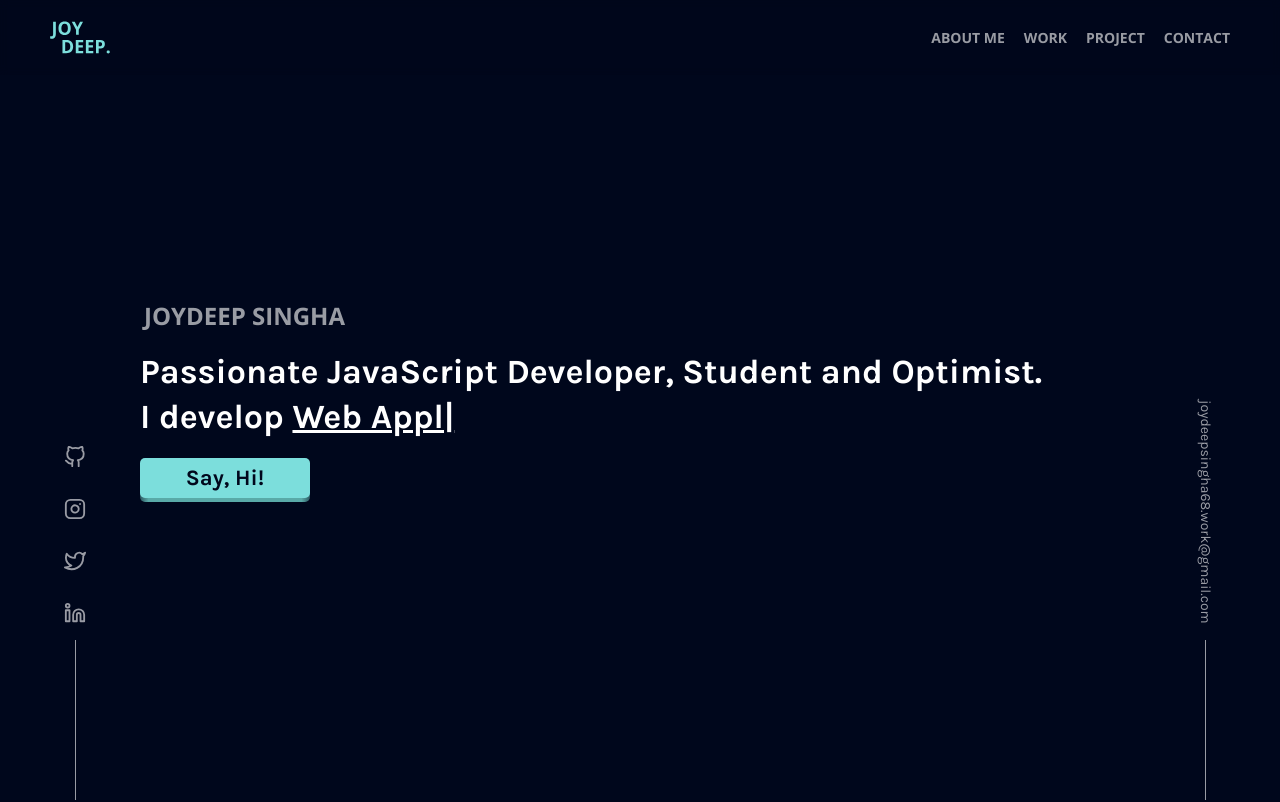
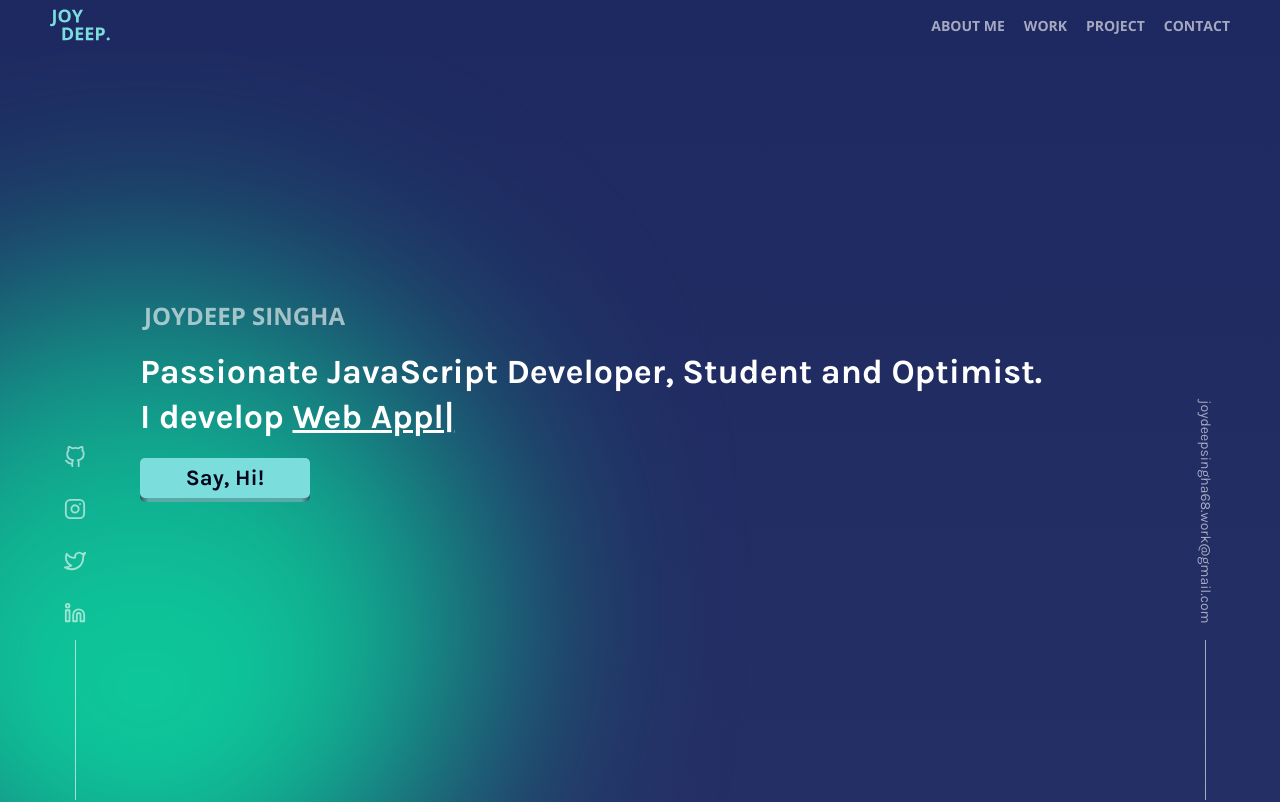
Before and after one commit to Jds-23/curly-robot, a Next.js app: page / in a window 1280 px wide. Shown: the top 802 px of the page. Built offline with nearby package versions, Linux system fonts and the light colour scheme.

Commit message:
feat: gradient

```diff
--- a/components/AboutMe.tsx
+++ b/components/AboutMe.tsx
@@ -38,7 +38,7 @@ const AboutMe = ({ isTablet, isMobile }) => {
 export default AboutMe;
 const Container = styled.div`
   min-height: 100vh;
-  background-color: #00071c;
+  /* background-color: #00071c; */
   width: 100%;
   display: grid;
   ${(props) =>
--- a/components/Contact.tsx
+++ b/components/Contact.tsx
@@ -36,7 +36,7 @@ ${props => !props.isTablet && 'width:50%;'}
 `
 
 const Container = styled.div`
-background-color:#00071C;
+/* background-color:#00071C; */
 width:100%;
 display:flex;
 flex-direction:column;
--- a/components/Footer.tsx
+++ b/components/Footer.tsx
@@ -28,7 +28,7 @@ const Footer = () => {
 
 export default Footer
 const Container = styled.div`
-background-color:#00071C;
+/* background-color:#00071C; */
 width:100%;
 display:flex;
 flex-direction:column;
--- a/components/Hero.tsx
+++ b/components/Hero.tsx
@@ -29,7 +29,6 @@ const Hero = ({ isTablet, isMobile }) => {
 export default Hero;
 const Container = styled.div`
   min-height: 100vh;
-  background-color: #00071c;
   width: 100%;
   display: flex;
   flex-direction: column;
--- a/components/Home.tsx
+++ b/components/Home.tsx
@@ -1,73 +1,51 @@
-import dynamic from 'next/dynamic';
-import styled from 'styled-components';
-import { useRef } from 'react';
-import { useMediaQuery } from 'react-responsive';
-const Contact = dynamic(
-    () => import('@components/Contact'),
-    { ssr: false }
-)
-const Header = dynamic(
-    () => import('@components/header'),
-    { ssr: false }
-)
-const LeftNav = dynamic(
-    () => import('@components/LeftNav'),
-    { ssr: false }
-)
-const RightNav = dynamic(
-    () => import('@components/RightNav'),
-    { ssr: false }
-)
-const Hero = dynamic(
-    () => import('@components/Hero'),
-    { ssr: false }
-)
-const AboutMe = dynamic(
-    () => import('@components/AboutMe'),
-    { ssr: false }
-)
-const Work = dynamic(
-    () => import('@components/Work'),
-    { ssr: false }
-)
-const Project = dynamic(
-    () => import('@components/Project'),
-    { ssr: false }
-)
-const Footer = dynamic(
-    () => import('@components/Footer'),
-    { ssr: false }
-)
+import dynamic from "next/dynamic";
+import styled from "styled-components";
+import React, { useRef } from "react";
+import { useMediaQuery } from "react-responsive";
+const Contact = dynamic(() => import("@components/Contact"), { ssr: false });
+const Header = dynamic(() => import("@components/header"), { ssr: false });
+const LeftNav = dynamic(() => import("@components/LeftNav"), { ssr: false });
+const RightNav = dynamic(() => import("@components/RightNav"), { ssr: false });
+const Hero = dynamic(() => import("@components/Hero"), { ssr: false });
+const AboutMe = dynamic(() => import("@components/AboutMe"), { ssr: false });
+const Work = dynamic(() => import("@components/Work"), { ssr: false });
+const Project = dynamic(() => import("@components/Project"), { ssr: false });
+const Footer = dynamic(() => import("@components/Footer"), { ssr: false });
 const Home = () => {
-    const contactRef = useRef(null)
-    const aboutMeRef = useRef(null)
-    const workRef = useRef(null)
-    const projectRef = useRef(null)
-    const isTablet = useMediaQuery({ query: '(max-width: 768px)' })
-    const isMobile = useMediaQuery({ query: '(max-width: 425px)' })
+  const contactRef = useRef(null);
+  const aboutMeRef = useRef(null);
+  const workRef = useRef(null);
+  const projectRef = useRef(null);
+  const isTablet = useMediaQuery({ query: "(max-width: 768px)" });
+  const isMobile = useMediaQuery({ query: "(max-width: 425px)" });
   const contactScrollIntoView = () => {
     contactRef.current.scrollIntoView({
       behavior: "smooth",
     });
-    }
+  };
   const aboutMeScrollIntoView = () => {
     aboutMeRef.current.scrollIntoView({
       behavior: "smooth",
     });
-    }
+  };
   const workScrollIntoView = () => {
     workRef.current.scrollIntoView({
       behavior: "smooth",
     });
-    }
+  };
   const projectScrollIntoView = () => {
     projectRef.current.scrollIntoView({
       behavior: "smooth",
     });
-    }
+  };
   return (
     <div>
-            <Header projectScrollIntoView={projectScrollIntoView} contactScrollIntoView={contactScrollIntoView} aboutMeScrollIntoView={aboutMeScrollIntoView} workScrollIntoView={workScrollIntoView} />
+      <Header
+        projectScrollIntoView={projectScrollIntoView}
+        contactScrollIntoView={contactScrollIntoView}
+        aboutMeScrollIntoView={aboutMeScrollIntoView}
+        workScrollIntoView={workScrollIntoView}
+      />
       {!isMobile && <LeftNav isTablet={isTablet} />}
       <Container isMobile={isMobile} isTablet={isTablet}>
         <Hero isMobile={isMobile} isTablet={isTablet} />
@@ -82,16 +60,34 @@ const Home = () => {
         <Footer />
       </Container>
       {!isMobile && <RightNav isTablet={isTablet} />}
+      <Gradient />
     </div>
-    )
-}
+  );
+};
 export default Home;
 
 const Container = styled.div`
-min-height:100vh;
-background-color:#00071C;
-width:100%;
-padding:0 140px;
-${props => props.isTablet && `padding:0 70px;`}
-${props => props.isMobile && `padding:0 15px;`}
-`
+  min-height: 100vh;
+  background: linear-gradient(180deg, #1e2961 0%, rgba(30, 41, 97, 0.87) 100%);
+  /* background: linear-gradient(
+    180deg,
+    #dfe4ff 0%,
+    rgba(223, 228, 255, 0.87) 100%
+  ); */
+  z-index: 0;
+  width: 100%;
+  padding: 0 140px;
+  ${(props) => props.isTablet && `padding:0 70px;`}
+  ${(props) => props.isMobile && `padding:0 15px;`}
+`;
+const Gradient = styled.div`
+  position: absolute;
+  z-index: 0;
+  width: min(1049px, calc((749 / 1440) * 100 * 1vw));
+  height: min(1049px, calc((749 / 1440) * 100 * 1vw));
+  left: max(-212px, calc((-212 / 1440) * 100 * 1vw));
+  top: min(300px, calc((300 / 1440) * 100 * 1vw));
+  background: linear-gradient(180deg, rgba(9, 232, 165, 0.59) 0%, #09e8a5 100%);
+  filter: blur(120px);
+  border-radius: 50%;
+`;
--- a/components/Project.tsx
+++ b/components/Project.tsx
@@ -1,37 +1,41 @@
-import styled from "styled-components"
-import ProjectCarousel from "./ProjectCarousel"
+import styled from "styled-components";
+import ProjectCarousel from "./ProjectCarousel";
 const Project = () => {
-    const projects = [{
+  const projects = [
+    {
       id: 0,
       imgSrc: "./chat-app.png",
       desc: "A real-time chat application. For Create groups for chat.",
       projectName: "Chat App",
-        techStack: ["MaterialUI", "ReactJs"]
-    }, {
+      techStack: ["MaterialUI", "ReactJs"],
+    },
+    {
       id: 1,
       imgSrc: "./insta-clone.png",
       desc: "An instagram clone, for posting pictures, liking & commenting.",
       projectName: "Instagram Clone",
-        techStack: ["Firebase", "ReactJs", "Stripe"]
-    }, {
+      techStack: ["Firebase", "ReactJs", "Stripe"],
+    },
+    {
       id: 2,
       imgSrc: "./personal-site.png",
       desc: "My Personal site where I post blogs.",
       projectName: "Personal Site",
-        techStack: ["NextJs", "StyledComponents", "MDX"]
-    }]
+      techStack: ["NextJs", "StyledComponents", "MDX"],
+    },
+  ];
   return (
     <Container>
       <ProjectCarousel projects={projects} />
     </Container>
-    )
-}
+  );
+};
 
-export default Project
+export default Project;
 const Container = styled.div`
-min-height:100vh;
-background-color:#00071C;
-width:100%;
-display:grid;
-place-items:center;
-`
+  min-height: 100vh;
+  /* background-color:#00071C; */
+  width: 100%;
+  display: grid;
+  place-items: center;
+`;
--- a/components/Work.tsx
+++ b/components/Work.tsx
@@ -19,7 +19,8 @@ const Work = () => {
     {
       id: 2,
       imgSrc: "./corpworx.png",
-      desc: "A Portal where students and startup can register and build their profile. Student can look for job oppurnities and startup for talents.",
+      desc:
+        "A Portal where students and startup can register and build their profile. Student can look for job oppurnities and startup for talents.",
       projectName: "Corpworx Connect",
       techStack: ["MaterialUI", "ReactJs"],
     },
@@ -48,7 +49,7 @@ const Work = () => {
 export default Work;
 const Container = styled.div`
   min-height: 100vh;
-  background-color: #00071c;
+  /* background-color: #00071c; */
   width: 100%;
   display: grid;
   place-items: center;
--- a/components/header.tsx
+++ b/components/header.tsx
@@ -1,11 +1,13 @@
 import styled from "styled-components";
-import { useMediaQuery } from 'react-responsive';
+import { useMediaQuery } from "react-responsive";
 import { useEffect, useRef, useState } from "react";
-const Header = ({ contactScrollIntoView,
+const Header = ({
+  contactScrollIntoView,
   aboutMeScrollIntoView,
   workScrollIntoView,
-    projectScrollIntoView }) => {
-    const isMobile = useMediaQuery({ query: '(max-width: 425px)' });
+  projectScrollIntoView,
+}) => {
+  const isMobile = useMediaQuery({ query: "(max-width: 425px)" });
   const prevScrollY = useRef(0);
 
   const [goingUp, setGoingUp] = useState(true);
@@ -26,7 +28,7 @@ const Header = ({ contactScrollIntoView,
 
     return () => window.removeEventListener("scroll", handleScroll);
   }, [goingUp]);
-    console.log(goingUp)
+  console.log(goingUp);
   return (
     <Container goingUp={goingUp} isMobile={isMobile}>
       <Brand src="./joydeep.svg" />
@@ -37,49 +39,49 @@ const Header = ({ contactScrollIntoView,
         <NavItem onClick={contactScrollIntoView}>Contact</NavItem>
       </Nav>
     </Container>
-    )
-}
+  );
+};
 
-export default Header
+export default Header;
 
 const Container = styled.div`
-    width:100%;
-    padding:0 50px;
-    height:75px;
-    display:flex;
-    justify-content:space-between;
-    align-items:center;
-    position:fixed;
-    top:0;
-    z-index:30;
-    background: rgba(0, 7, 28, 0.3);
+  width: 100%;
+  padding: 0 50px;
+  height: 50px;
+  display: flex;
+  justify-content: space-between;
+  align-items: center;
+  position: fixed;
+  top: 0;
+  z-index: 30;
+  background: linear-gradient(180deg, #1e2961 0%, rgba(30, 41, 97, 0.87) 100%);
   backdrop-filter: blur(4px);
   transition: all 0.25s ease-in-out;
-    ${props => props.isMobile && 'padding:0 15px;'}
-    ${props => props.isMobile && 'height:50px;'}
-    ${props => !props.goingUp && 'top:-75px;'}
-`
+  ${(props) => props.isMobile && "padding:0 15px;"}
+  ${(props) => props.isMobile && "height:50px;"}
+    ${(props) => !props.goingUp && "top:-75px;"}
+`;
 const Brand = styled.img`
-object-fit:contain;
-width:60px;
-`
+  object-fit: contain;
+  width: 60px;
+`;
 const Nav = styled.ul`
-display:flex;
-list-style:none;
-`
+  display: flex;
+  list-style: none;
+`;
 const NavItem = styled.li`
-color:#fff;
-opacity:0.6;
-font-weight:bold;
-text-transform:uppercase;
-font-size:14px;
-margin-left:19px;
-font-family: 'Open Sans', sans-serif;
-transition:0.25s ;
+  color: #fff;
+  opacity: 0.6;
+  font-weight: bold;
+  text-transform: uppercase;
+  font-size: 14px;
+  margin-left: 19px;
+  font-family: "Open Sans", sans-serif;
+  transition: 0.25s;
   cursor: pointer;
-&:hover{
-color:#7CDEDC;
-opacity:1;
+  &:hover {
+    color: #7cdedc;
+    opacity: 1;
     transform: translate(0, -3px);
   }
-`
+`;
--- a/styles/globals.css
+++ b/styles/globals.css
@@ -15,4 +15,5 @@ a {
 * {
   box-sizing: border-box;
   margin: 0;
+  z-index: 1;
 }
```
Lines whose indentation alone changed are shown as unchanged.
